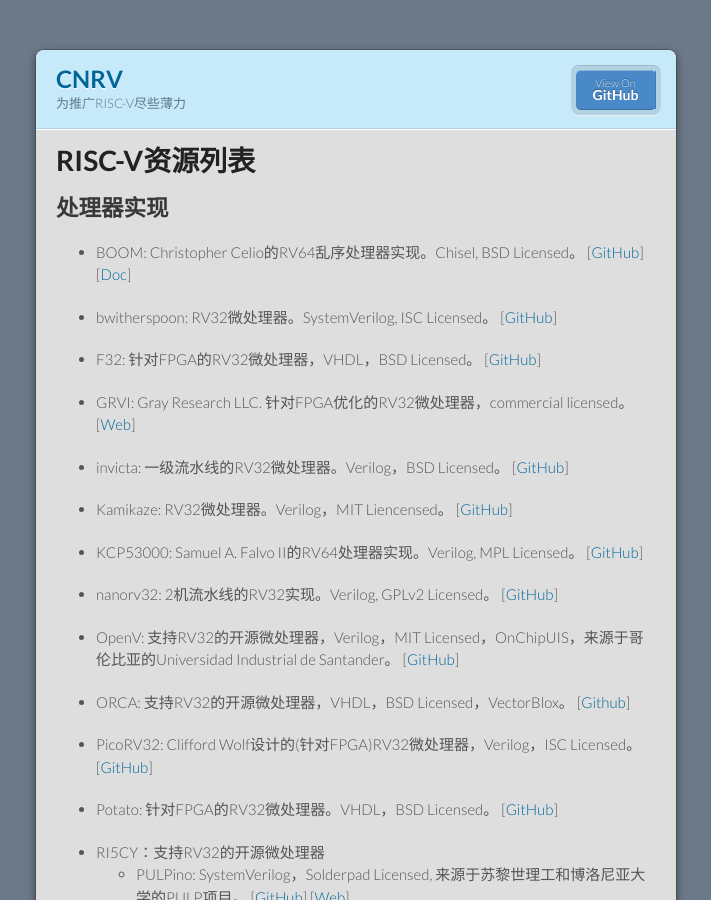
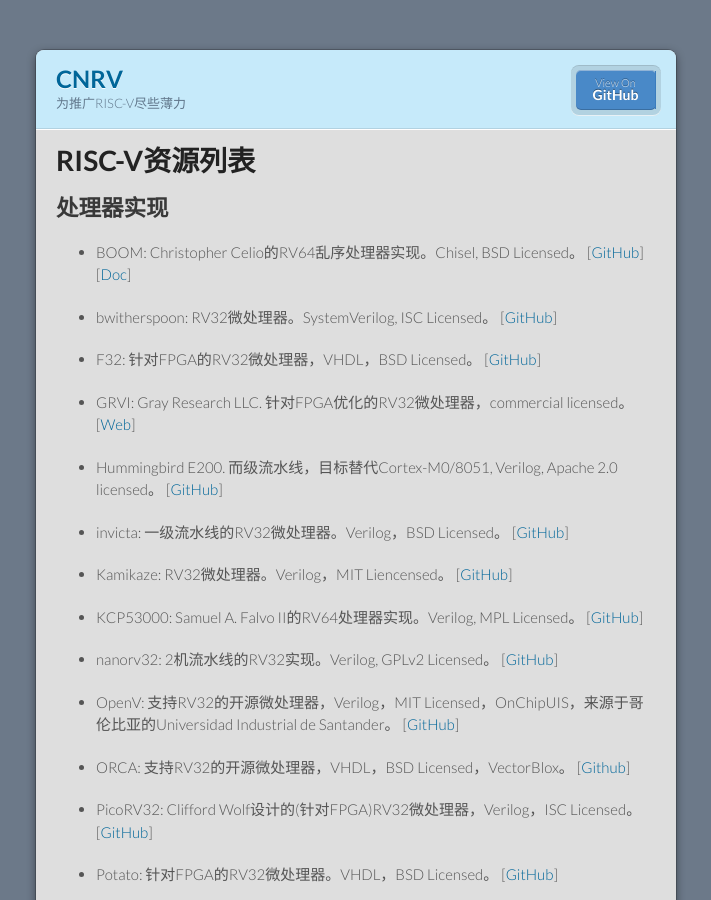
Before and after one commit to cnrv/home, a Jekyll site: the page built from resource.md, in a window 1280 px wide and 900 px high. Shown: the whole window, without its empty margins (284-995 px from the left). Built offline with Jekyll 4.4.1, drawn with Linux system fonts in a browser that asks for light colours; Markdown is read by kramdown in place of the engine named in the settings; comment, search, counter and statistics services are not loaded; our own code applies the rules of GitHub Pages for plain Markdown files.

Commit message:
add e200

```diff
--- a/resource.md
+++ b/resource.md
@@ -18,6 +18,9 @@
 
 + GRVI: Gray Research LLC. 针对FPGA优化的RV32微处理器，commercial licensed。
   [[Web](http://fpga.org/grvi-phalanx/)]
+
++ Hummingbird E200. 而级流水线，目标替代Cortex-M0/8051, Verilog, Apache 2.0 licensed。
+  [[GitHub](https://github.com/SI-RISCV/e200_opensource)]
 
 + invicta: 一级流水线的RV32微处理器。Verilog，BSD Licensed。
   [[GitHub](https://github.com/qmn/riscv-invicta)]
```
